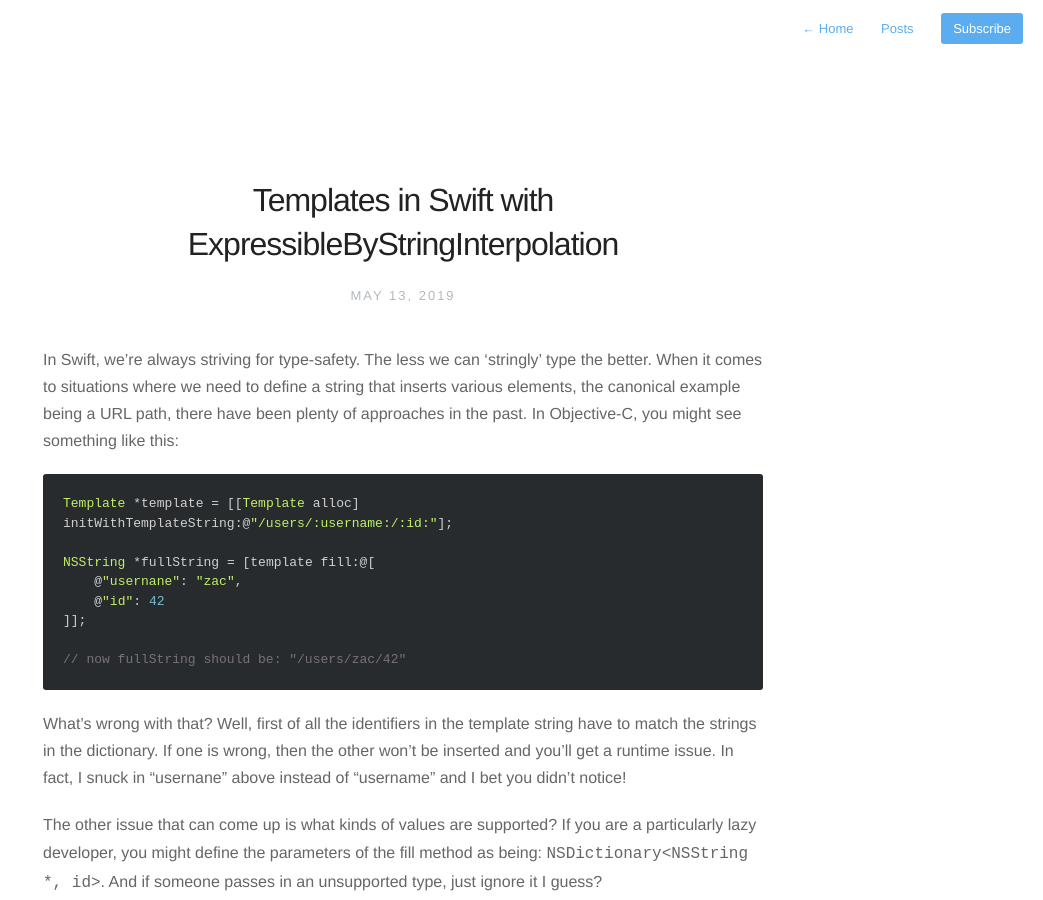
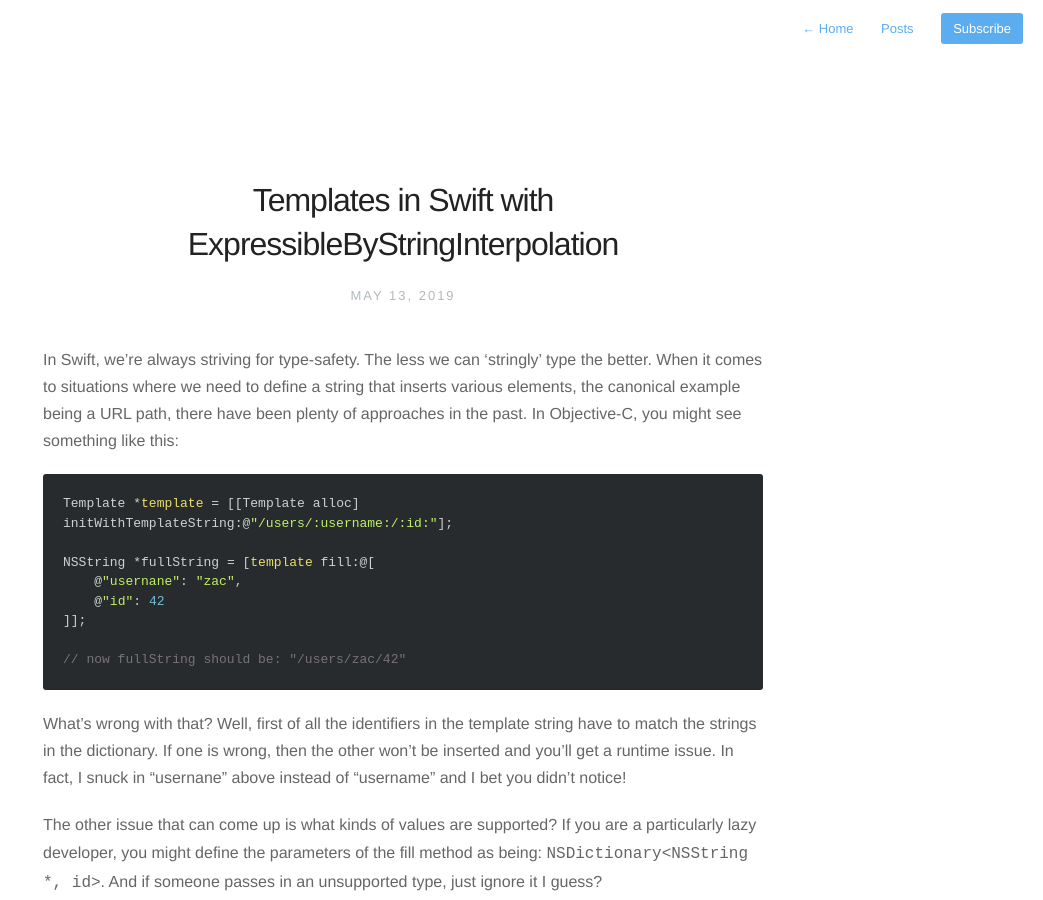
Before and after one commit to zac/zacwhite.com, a Jekyll site: the page built from _posts/2019-05-13-template-swift.md, in a window 1280 px wide and 900 px high. Shown: the whole window, without its empty margins (237-1280 px from the left). Built offline with Jekyll 4.4.1, drawn with Linux system fonts in a browser that asks for light colours; nearby versions of some CDN libraries.

Commit message:
Updated template post

````diff
--- a/_layouts/default.html
+++ b/_layouts/default.html
@@ -5,7 +5,7 @@
   <meta http-equiv="X-UA-Compatible" content="IE=edge,chrome=1">
   <meta name="viewport" content="width=device-width, initial-scale=1">
 
-  <title>{{ site.name }}{% if page.title %} - {{ page.title }}{% endif %}</title>
+  <title>{% if page.title %}{{ page.title }} ‒ {% endif %}{{ site.name }}</title>
   <link rel="shortcut icon" href="{{ "/" | relative_url  }}assets/images/favicon.ico">
   <link rel="stylesheet" href="{{ "/" | relative_url  }}assets/css/style.css">
   <link rel="alternate" type="application/rss+xml" title="My Blog" href="{{ "/" | relative_url  }}feed.xml">
--- a/_posts/2019-05-13-template-swift.md
+++ b/_posts/2019-05-13-template-swift.md
@@ -3,12 +3,12 @@
 date: 2019-05-13T14:00:00-07:00
 author: Zac White
 layout: post
-description: How to build better type-safe strings
+description: Using ExpressibleByStringInterpolation to build better type-safe templates
 ---
 
 In Swift, we're always striving for type-safety. The less we can 'stringly' type the better. When it comes to situations where we need to define a string that inserts various elements, the canonical example being a URL path, there have been plenty of approaches in the past. In Objective-C, you might see something like this:
 
-{% highlight Swift %}
+```objective_c
 Template *template = [[Template alloc] initWithTemplateString:@"/users/:username:/:id:"];
 
 NSString *fullString = [template fill:@[
@@ -17,8 +17,7 @@
 ]];
 
 // now fullString should be: "/users/zac/42"
-
-{% endhighlight %}
+```
 
 What's wrong with that? Well, first of all the identifiers in the template string have to match the strings in the dictionary. If one is wrong, then the other won't be inserted and you'll get a runtime issue. In fact, I snuck in "usernane" above instead of "username" and I bet you didn't notice!
 
@@ -28,8 +27,7 @@
 
 What if we utilize [`ExpressibleByStringInterpolation`](https://developer.apple.com/documentation/swift/expressiblebystringinterpolation) and [key paths](https://developer.apple.com/documentation/swift/keypath) to create something that doesn't have the above issues?
 
-{% highlight Swift %}
-
+```swift
 struct Values {
   let username: String
   let id: Int
@@ -37,8 +35,7 @@
 
 let template: Template<Values> = "/users/\(keyPath: \.username)/\(keyPath: \.id)"
 let fullString = template.fill(with: Values(username: "zac", id: 42))
-
-{% endhighlight %}
+```
 
 So now we have something that shows exactly what value should go where in the string. And more importantly, those values are strongly typed to be something that can definitely be inserted into the template. If I mistype "usernane" again, I'll get a compiler error.
 
@@ -53,7 +50,7 @@
 
 We first need to control the type being passed to us to fill values in the template, but in a way that allows developers to extend support for custom types in the future. We can accomplish this with a protocol:
 
-{% highlight Swift %}
+```swift
 public protocol TemplateInsertable {
     var stringValue: String { get }
 }
@@ -65,13 +62,13 @@
 extension Int: TemplateInsertable {
     public var stringValue: String { return "\(self)" }
 }
-{% endhighlight %}
+```
 
 Next we'll need the `Template` type which can handle 'appending' `TemplateInsertable`s or can append key paths to `TemplateInsertable`s. We have to store these components in a way that allows us to go through and construct the final template string with different passed in values. Below is one way to accomplish that where we keep a string internally of all the strings that have been appended to the template. And when a key path is appended, the future index in that string where the value will be inserted is stored along with the key path itself.
 
 This lets us enumerate through those key paths and insert the string values into the positions which were defined in the interpolation.
 
-{% highlight Swift %}
+```swift
 public struct Template<T> {
 
     private var template: String = ""
@@ -98,11 +95,11 @@
         return fullString
     }
 }
-{% endhighlight %}
+```
 
 Now comes the `ExpressibleByStringInterpolation` piece. The protocol requires declaring a type conforming to `StringInterpolationProtocol` which will be called by the standard library based on the components in the order required to 'build up' the full instance of your type. An example from [the docs](https://developer.apple.com/documentation/swift/stringinterpolationprotocol) explains that if you have `("The time is \(time)." as MyString)` in your source, the compiled code will be similar to:
 
-{% highlight Swift %}
+```swift
 var interpolation = MyString.StringInterpolation(literalCapacity: 13,
                                                  interpolationCount: 1)
 
@@ -111,11 +108,11 @@
 interpolation.appendLiteral(".")
 
 MyString(stringInterpolation: interpolation)
-{% endhighlight %}
+```
 
 If we implement `StringInterpolationProtocol`, we can call our internal `append()` functions. Note the type of the appendInterpolation function. We get to define the number of parameters, the parameter name and importantly for us, the type constraints on the parameters. Now we can be sure that all elements in our string interpolation will definitely be from our generic type `T` and be pointing to a value of type `U` which conforms to `TemplateInsertable`.
 
-{% highlight Swift %}
+```swift
 extension Template: ExpressibleByStringInterpolation {
 
     public init(stringInterpolation: StringInterpolation) {
@@ -139,7 +136,7 @@
         }
     }
 }
-{% endhighlight %}
+```
 
 ### Conclusion
 
````
